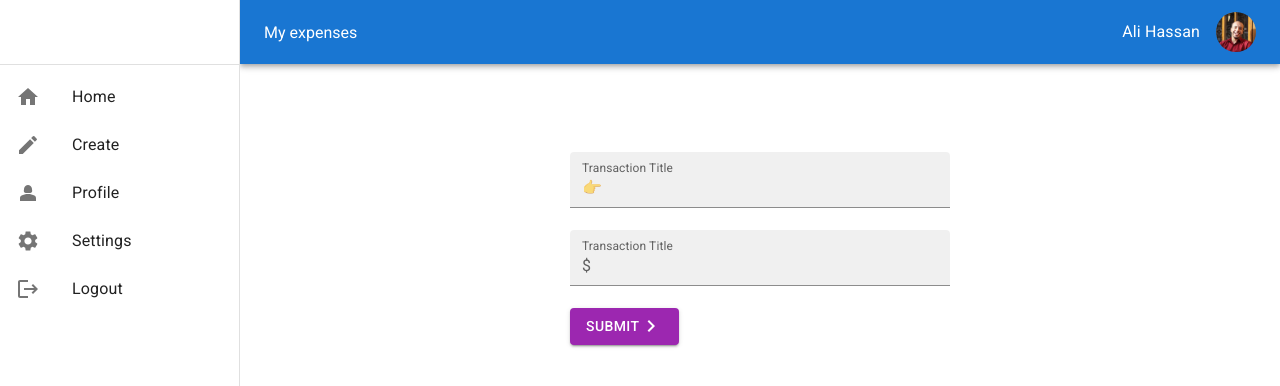
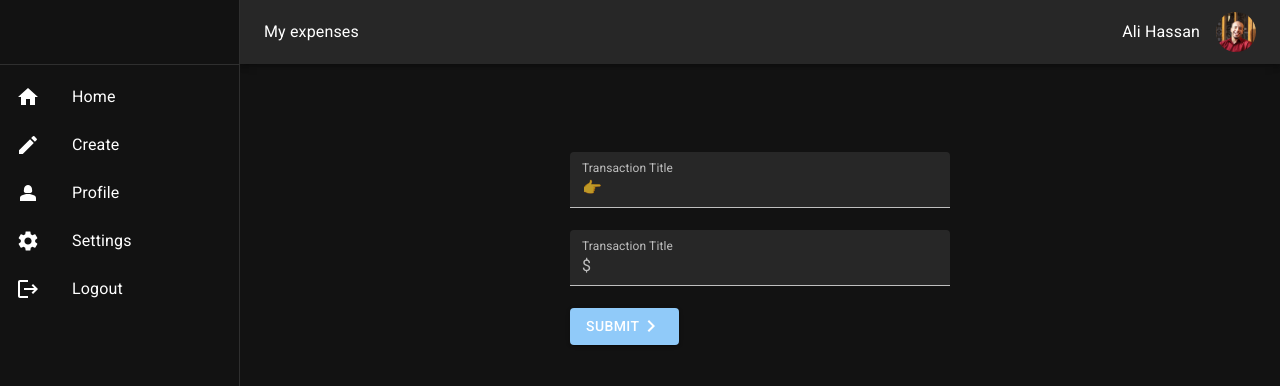
Before and after one commit to alielrayes/React-Level4, a React (Create React App) app: page /create in a window 1280 px wide. Shown: the top 386 px of the page. Built offline with nearby package versions, Linux system fonts and the light colour scheme.

Commit message:
lesson15

```diff
--- a/src/App.js
+++ b/src/App.js
@@ -7,6 +7,13 @@ import {
   RouterProvider,
 } from "react-router-dom";
 import Create from "pages/create/Create";
+
+import { ThemeProvider, createTheme } from "@mui/material/styles";
+import { CssBaseline } from "@mui/material";
+import { red, teal } from '@mui/material/colors';
+
+
+
 
 const router = createBrowserRouter(
   createRoutesFromElements(
@@ -19,8 +26,20 @@ const router = createBrowserRouter(
   )
 );
 
+const darkTheme = createTheme({
+  palette: {
+    mode: "dark",
+
+  },
+});
+
 function App() {
-  return <RouterProvider router={router} />;
+  return (
+    <ThemeProvider theme={darkTheme}>
+      <CssBaseline />
+      <RouterProvider router={router} />
+    </ThemeProvider>
+  );
 }
 
 export default App;
--- a/src/pages/create/Create.jsx
+++ b/src/pages/create/Create.jsx
@@ -6,9 +6,9 @@ import { ChevronRight } from "@mui/icons-material";
 
 const ColorButton = styled(Button)(({ theme }) => ({
   color: theme.palette.getContrastText(purple[500]),
-  backgroundColor: purple[500],
+  backgroundColor: theme.palette.primary.main,
   "&:hover": {
-    backgroundColor: purple[700],
+    backgroundColor: theme.palette.primary.light,
   },
 }));
 
@@ -40,6 +40,8 @@ const Create = () => {
       <ColorButton sx={{ mt: "22px" }} variant="contained">
         Submit <ChevronRight />
       </ColorButton>
+
+
     </Box>
   );
 };
```
